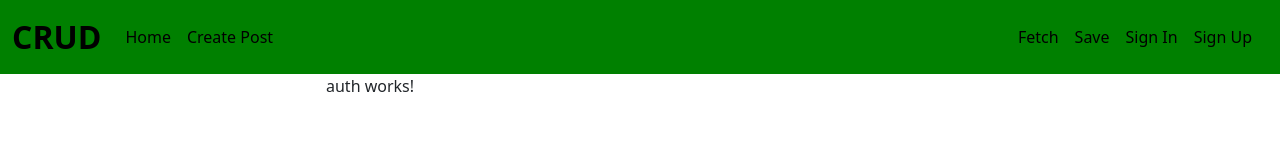
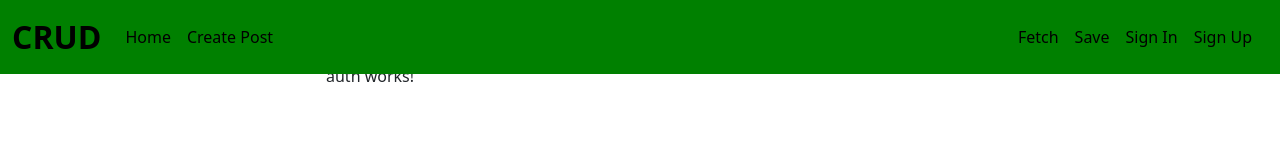
Before and after one commit to GlaizaMillete/crud, an Angular app: page /authentication in a window 1280 px wide. Shown: the top 164 px of the page. Built offline with nearby package versions, Linux system fonts and the light colour scheme.

Commit message:
inayos lang tas tigfix para goods

```diff
--- a/src/app/app.component.html
+++ b/src/app/app.component.html
@@ -8,7 +8,7 @@
 <body>
 <app-header></app-header>
   <div class="" style="overflow: hidden;">
-    <div class="row" style="display: flex;justify-content: center;align-items: center;">
+    <div class="row" style="display: flex;justify-content: center;align-items: center;position: relative;margin-top: 5%;">
       <div class="col-sm-6">
          <router-outlet></router-outlet>
       </div>
--- a/src/app/header/header.component.html
+++ b/src/app/header/header.component.html
@@ -1,4 +1,4 @@
-<nav class="navbar navbar-expand-lg bg-body-tertiary" style="background-color: green !important;">
+<nav class="navbar navbar-expand-lg bg-body-tertiary position-fixed w-100 z-1" style="background-color: green !important;">
   <div class="container-fluid">
     <a class="navbar-brand" routerLink="/post-list">CRUD</a>
     <button class="navbar-toggler" type="button" data-bs-toggle="collapse" data-bs-target="#navbarSupportedContent"
```
